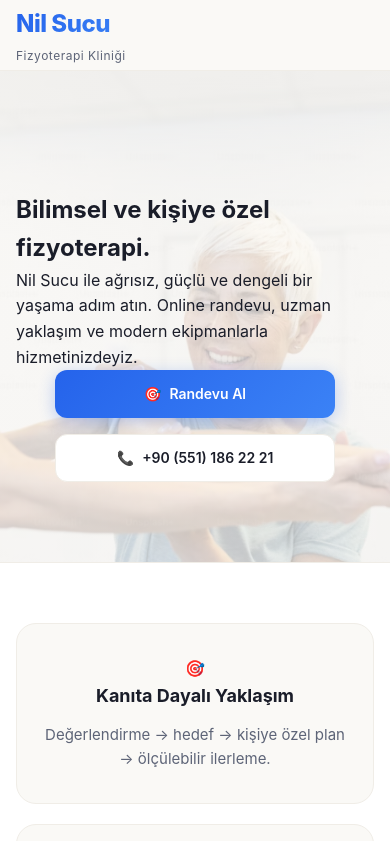
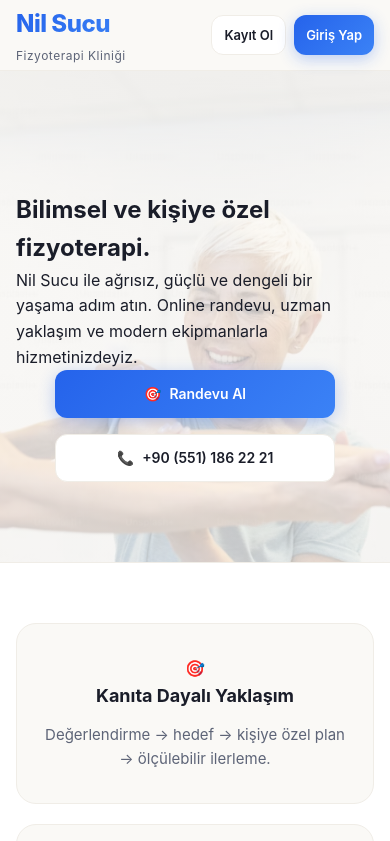
Before and after one commit to batusucu2000/next, a Next.js app: page / in a window 390 px wide. Shown: the top 841 px of the page. Built offline with nearby package versions, Linux system fonts and the light colour scheme.

Commit message:
Update globals.css

```diff
--- a/app/globals.css
+++ b/app/globals.css
@@ -1066,3 +1066,49 @@ body {
      (TopBar’ın içinde nav/.topbar-nav/.px-nav isimleri varsa kapsar) */
   .tb-wrap :is(nav, .topbar-nav, .px-nav) { display:none !important; }
 }
+/* === PATCH: Mobilde üst bardaki Kayıt Ol / Randevu Al görünür kalsın === */
+
+/* 1) 768px altında butonları göster, biraz küçült */
+@media (max-width: 768px){
+  .px-actions{
+    display:flex;               /* <— saklama */
+    gap:8px;
+    align-items:center;
+  }
+  .px-actions .px-btn{
+    height:40px;
+    padding:0 12px;
+    font-size:13px;
+  }
+}
+
+/* 2) 480px altında “display:none” kuralını ez ve header’da tam genişliği kapatma */
+@media (max-width: 480px){
+  .px-topbar-inner{
+    flex-wrap:wrap;             /* marka + butonlar taşarsa alta geçsin */
+    row-gap:8px;
+  }
+
+  .px-actions{
+    display:flex !important;    /* <— önceki display:none’ı iptal et */
+    gap:8px;
+    margin-left:auto;
+  }
+
+  /* Üst bardaki butonlar dar olsun, tam genişlik olmasın */
+  .px-topbar .px-actions .px-btn{
+    width:auto !important;      /* .px-btn { width:100% } kuralını header’da geçersiz kıl */
+    max-width:none;
+  }
+
+  /* Tam genişlik sadece HERO’daki CTA butonlarına uygulansın */
+  .px-cta .px-btn{
+    width:100%;
+    max-width:280px;
+  }
+}
+
+/* 3) Mobilde menü linklerini gizlemeye devam (çift menüyü önlemek için) */
+@media (max-width: 768px){
+  .px-nav{ display:none; }
+}
```
